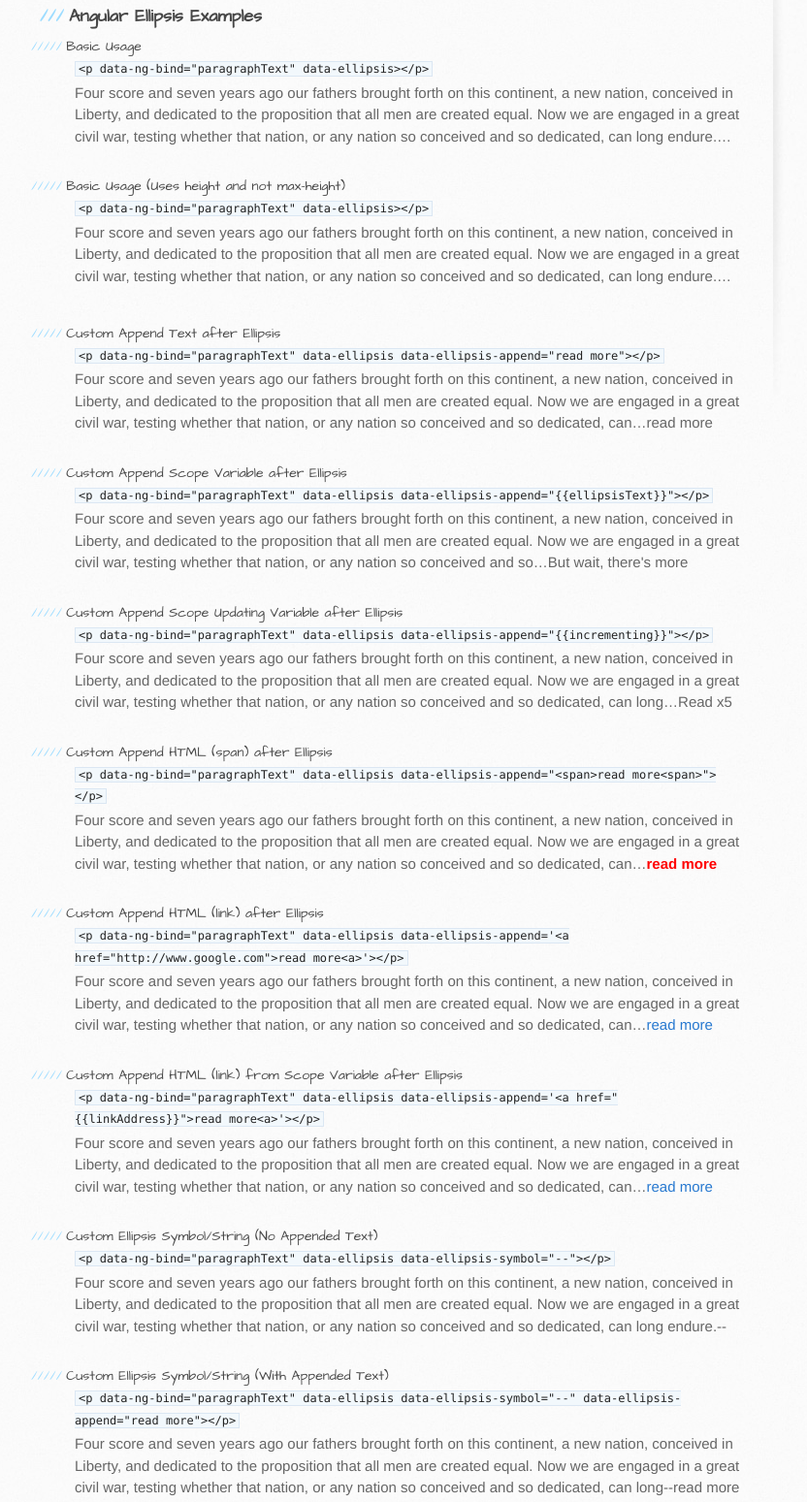
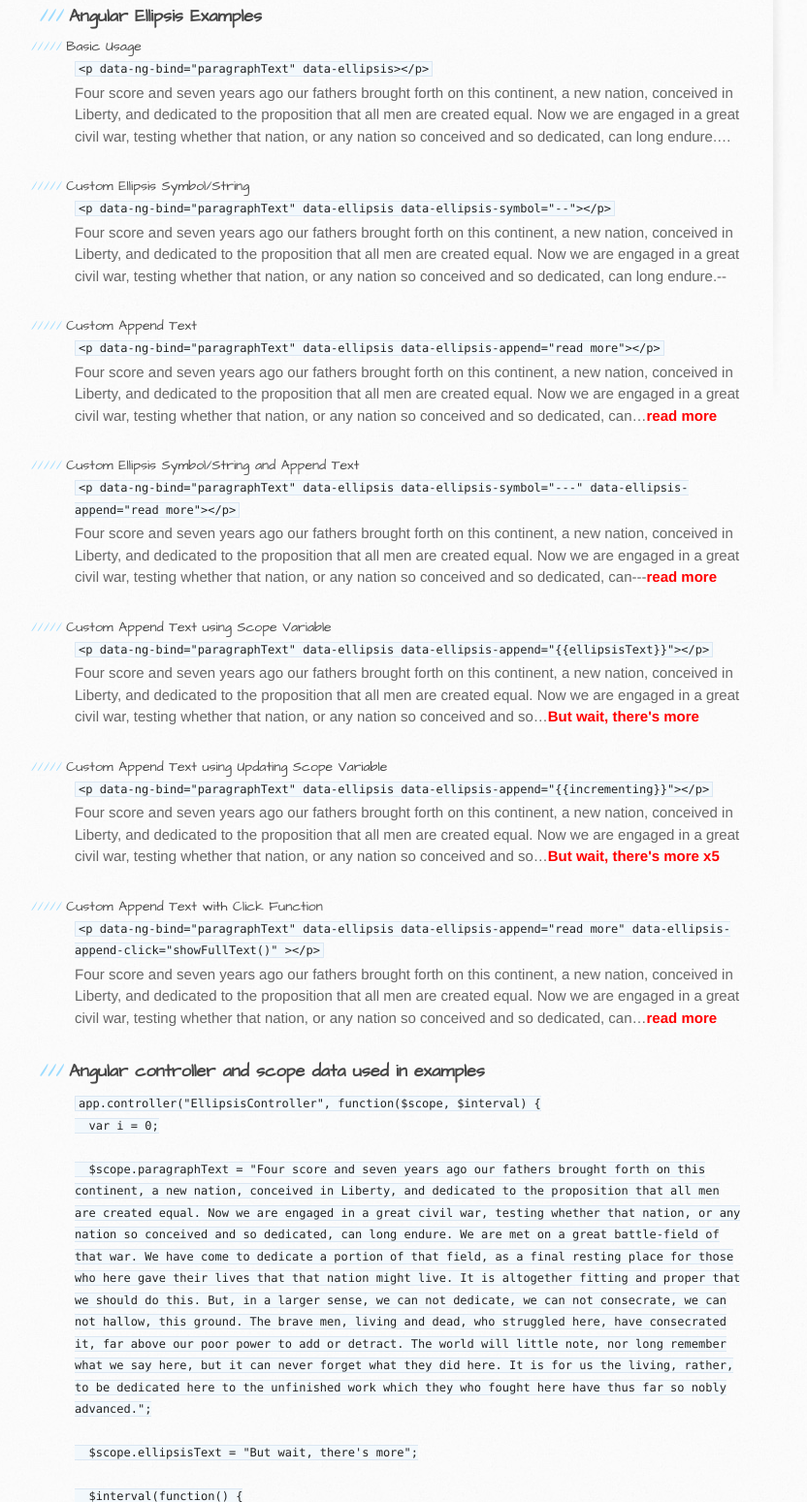
Before and after one commit to dibari/dibari.github.io, a plain HTML site: page angular-ellipsis.html in a window 1280 px wide. Shown: the part 363-1912 px from the top of the page at 97% size, without its empty margins (93-925 px from the left). Drawn offline with Linux system fonts and the light colour scheme.

Commit message:
Updated examples

```diff
--- a/angular-ellipsis.html
+++ b/angular-ellipsis.html
@@ -37,9 +37,13 @@
 			$scope.linkAddress = "http://www.google.com";
 
 			$interval(function() {
-            $scope.incrementing = "Read x" + i;
+				$scope.incrementing = "But wait, there's more x" + i;
 				i++;
 			}, 1000);
+
+			$scope.showFullText = function() {
+				alert('On click function');
+			};
         });
 
       })(angular, exampleApp);
@@ -73,41 +77,29 @@
 			<code>&lt;p data-ng-bind="paragraphText" data-ellipsis&gt;&lt;/p&gt;</code>
 			<p data-ng-bind="paragraphText" data-ellipsis></p>
 
-            <h5>Basic Usage (Uses height and not max-height)</h5>
-            <code>&lt;p data-ng-bind="paragraphText" data-ellipsis&gt;&lt;/p&gt;</code>
-            <p style="max-height: none; height: 75px;" data-ng-bind="paragraphText" data-ellipsis></p>
+			<h5>Custom Ellipsis Symbol/String</h5>
+			<code>&lt;p data-ng-bind="paragraphText" data-ellipsis data-ellipsis-symbol="--"&gt;&lt;/p&gt;</code>
+			<p data-ng-bind="paragraphText" data-ellipsis data-ellipsis-symbol="--"></p>
 
-            <h5>Custom Append Text after Ellipsis</h5>
+			<h5>Custom Append Text</h5>
 			<code>&lt;p data-ng-bind="paragraphText" data-ellipsis data-ellipsis-append="read more"&gt;&lt;/p&gt;</code>
 			<p data-ng-bind="paragraphText" data-ellipsis data-ellipsis-append="read more"></p>
 
-            <h5>Custom Append Scope Variable after Ellipsis</h5>
+			<h5>Custom Ellipsis Symbol/String and Append Text</h5>
+			<code>&lt;p data-ng-bind="paragraphText" data-ellipsis data-ellipsis-symbol="---" data-ellipsis-append="read more"&gt;&lt;/p&gt;</code>
+			<p data-ng-bind="paragraphText" data-ellipsis data-ellipsis-symbol="---" data-ellipsis-append="read more"></p>
+
+			<h5>Custom Append Text using Scope Variable</h5>
 			<code>&lt;p data-ng-bind="paragraphText" data-ellipsis data-ellipsis-append="&#123;&#123;<span>ellipsisText</span>&#125;&#125;"&gt;&lt;/p&gt;</code>
 			<p data-ng-bind="paragraphText" data-ellipsis data-ellipsis-append="{{ellipsisText}}"></p>
 
-            <h5>Custom Append Scope Updating Variable after Ellipsis</h5>
+			<h5>Custom Append Text using Updating Scope Variable</h5>
 			<code>&lt;p data-ng-bind="paragraphText" data-ellipsis data-ellipsis-append="&#123;&#123;<span>incrementing</span>&#125;&#125;"&gt;&lt;/p&gt;</code>
 			<p data-ng-bind="paragraphText" data-ellipsis data-ellipsis-append="{{incrementing}}"></p>
 
-            <h5>Custom Append HTML (span) after Ellipsis</h5>
-            <code>&lt;p data-ng-bind="paragraphText" data-ellipsis data-ellipsis-append="&lt;span&gt;read more&lt;span&gt;"&gt;&lt;/p&gt;</code>
-            <p data-ng-bind="paragraphText" data-ellipsis data-ellipsis-append="<span>read more</span>"></p>
-
-            <h5>Custom Append HTML (link) after Ellipsis</h5>
-            <code>&lt;p data-ng-bind="paragraphText" data-ellipsis data-ellipsis-append='&lt;a href="http://www.google.com"&gt;read more&lt;a&gt;'&gt;&lt;/p&gt;</code>
-            <p data-ng-bind="paragraphText" data-ellipsis data-ellipsis-append='<a href="http://www.google.com">read more</a>'></p>
-
-            <h5>Custom Append HTML (link) from Scope Variable after Ellipsis</h5>
-            <code>&lt;p data-ng-bind="paragraphText" data-ellipsis data-ellipsis-append='&lt;a href="{{<span>linkAddress</span>}}"&gt;read more&lt;a&gt;'&gt;&lt;/p&gt;</code>
-            <p data-ng-bind="paragraphText" data-ellipsis data-ellipsis-append='<a href="{{linkAddress}}">read more</a>'></p>
-
-            <h5>Custom Ellipsis Symbol/String (No Appended Text)</h5>
-            <code>&lt;p data-ng-bind="paragraphText" data-ellipsis data-ellipsis-symbol="--"&gt;&lt;/p&gt;</code>
-            <p data-ng-bind="paragraphText" data-ellipsis data-ellipsis-symbol="--"></p>
-
-            <h5>Custom Ellipsis Symbol/String (With Appended Text)</h5>
-            <code>&lt;p data-ng-bind="paragraphText" data-ellipsis data-ellipsis-symbol="--" data-ellipsis-append="read more"&gt;&lt;/p&gt;</code>
-            <p data-ng-bind="paragraphText" data-ellipsis data-ellipsis-symbol="--" data-ellipsis-append="read more"></p>
+			<h5>Custom Append Text with Click Function</h5>
+			<code>&lt;p data-ng-bind="paragraphText" data-ellipsis data-ellipsis-append="read more" data-ellipsis-append-click="showFullText()" &gt;&lt;/p&gt;</code>
+			<p data-ng-bind="paragraphText" data-ellipsis data-ellipsis-append="read more" data-ellipsis-append-click="showFullText()"></p>
 
             <h3 class="link toggleNext">Angular controller and scope data used in examples</h3>
             <code>
@@ -115,11 +107,13 @@
               &nbsp;&nbsp;var i = 0;<br><br>
               &nbsp;&nbsp;$scope.paragraphText = "Four score and seven years ago our fathers brought forth on this continent, a new nation, conceived in Liberty, and dedicated to the proposition that all men are created equal.  Now we are engaged in a great civil war, testing whether that nation, or any nation so conceived and so dedicated, can long endure. We are met on a great battle-field of that war. We have come to dedicate a portion of that field, as a final resting place for those who here gave their lives that that nation might live. It is altogether fitting and proper that we should do this.  But, in a larger sense, we can not dedicate, we can not consecrate, we can not hallow, this ground. The brave men, living and dead, who struggled here, have consecrated it, far above our poor power to add or detract. The world will little note, nor long remember what we say here, but it can never forget what they did here. It is for us the living, rather, to be dedicated here to the unfinished work which they who fought here have thus far so nobly advanced.";<br><br>
               &nbsp;&nbsp;$scope.ellipsisText = "But wait, there's more";<br><br>
-              &nbsp;&nbsp;$scope.linkAddress = "http://www.google.com";<br><br>
               &nbsp;&nbsp;$interval(function() {<br>
-              &nbsp;&nbsp;&nbsp;&nbsp;$scope.incrementing = "Read x" + i;<br>
+              &nbsp;&nbsp;&nbsp;&nbsp;$scope.incrementing = "But wait, there's more x" + i;<br>
               &nbsp;&nbsp;&nbsp;&nbsp;&nbsp;&nbsp;i++;<br>
-              &nbsp;&nbsp;}, 1000);<br>
+              &nbsp;&nbsp;}, 1000);<br><br>
+			  &nbsp;&nbsp;$scope.showFullText = function() {<br>
+			  &nbsp;&nbsp;&nbsp;&nbsp;alert('On click function');<br>
+			  &nbsp;&nbsp;};<br>
               });
             </code>
 
--- a/javascripts/angular-ellipsis.js
+++ b/javascripts/angular-ellipsis.js
@@ -2,8 +2,14 @@
  *	Angular directive to truncate multi-line text to visible height
  *
  *	@param bind (angular bound value to append) REQUIRED
+ *	@param ellipsisAppend (string) string to append at end of truncated text after ellipsis, can be HTML OPTIONAL
+ *	@param ellipsisSymbol (string) string to use as ellipsis, replaces default '...' OPTIONAL
+ *	@param ellipsisAppendClick (function) function to call if ellipsisAppend is clicked (ellipsisAppend must be clicked) OPTIONAL
  *
  *	@example <p data-ellipsis data-ng-bind="boundData"></p>
+ *	@example <p data-ellipsis data-ng-bind="boundData" data-ellipsis-symbol="---"></p>
+ *	@example <p data-ellipsis data-ng-bind="boundData" data-ellipsis-append="read more"></p>
+ *	@example <p data-ellipsis data-ng-bind="boundData" data-ellipsis-append="read more" data-ellipsis-append-click="displayFull()"></p>
  *
  */
 
@@ -18,6 +24,7 @@
 			scope		: {
 				ngBind				: '=',
 				ellipsisAppend		: '@',
+				ellipsisAppendClick	: '&',
 				ellipsisSymbol		: '@'
 			},
 			compile : function(elem, attr, linker) {
@@ -36,7 +43,7 @@
 							var bindArray = scope.ngBind.split(" "),
 								i = 0,
 								ellipsisSymbol = (typeof(attributes.ellipsisSymbol) !== 'undefined') ? attributes.ellipsisSymbol : '&hellip;',
-								appendString = (typeof(scope.ellipsisAppend) !== 'undefined' && scope.ellipsisAppend !== '') ? ellipsisSymbol + scope.ellipsisAppend : ellipsisSymbol;
+								appendString = (typeof(scope.ellipsisAppend) !== 'undefined' && scope.ellipsisAppend !== '') ? ellipsisSymbol + '<span>' + scope.ellipsisAppend + '</span>' : ellipsisSymbol;
 
 							attributes.isTruncated = false;
 							element.html(scope.ngBind);
@@ -57,6 +64,13 @@
 										attributes.isTruncated = true;
 										break;
 									}
+								}
+
+								// If append string was passed and append click function included
+								if (ellipsisSymbol != appendString && typeof(scope.ellipsisAppendClick) !== 'undefined' && scope.ellipsisAppendClick !== '' ) {
+									element.find('span').bind("click", function (e) {
+										scope.$apply(scope.ellipsisAppendClick);
+									});
 								}
 							}
 						}
```
Lines whose indentation alone changed are shown as unchanged.
